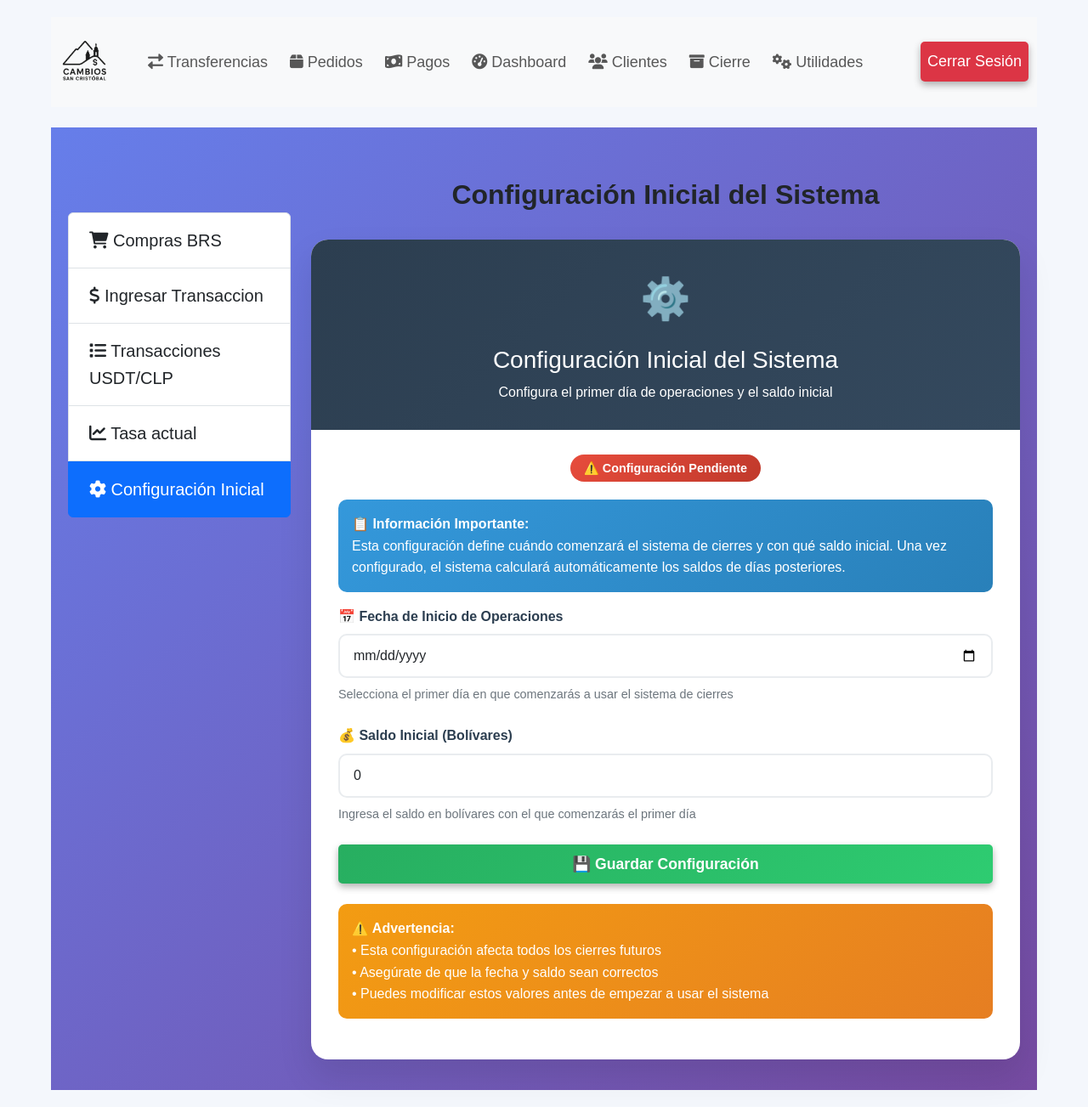
After one commit to sergius2002/webfinal, a Flask app: page /admin/configuracion-inicial in a window 1280 px wide. The commit adds this page. Shown: the whole page at 85% size. Run offline with Flask 3, Linux system fonts and the light colour scheme; the visitor is signed in with stand-in values (Sample User, id 1); data that the repository does not hold is empty; some libraries are stand-ins or nearby versions.

Commit message:
✨ Agregar sistema de configuración inicial para cierres
- Nueva funcionalidad para configurar fecha de inicio y saldo inicial
- Lógica inteligente para calcular saldo inicial del día
- Interfaz de administración para configuración del sistema
- Script SQL para crear tabla configuracion_sistema
- Indicadores visuales en página de cierre
- Compatibilidad hacia atrás con valor por defecto
- Corrección de errores de routing y templates

```diff
--- a/mi_app/mi_app/templates/admin/admin.html
+++ b/mi_app/mi_app/templates/admin/admin.html
@@ -26,6 +26,10 @@
       <a href="{{ url_for('admin.tasa_actual') }}" class="list-group-item list-group-item-action {% if request.endpoint == 'admin.tasa_actual' %}active{% endif %}">
         <i class="fas fa-chart-line"></i> Tasa actual
       </a>
+      <div class="dropdown-divider"></div>
+      <a href="{{ url_for('admin.configuracion_inicial') }}" class="list-group-item list-group-item-action {% if request.endpoint == 'admin.configuracion_inicial' %}active{% endif %}">
+        <i class="fas fa-cog"></i> Configuración Inicial
+      </a>
     </div>
   </div>
 
--- a/mi_app/mi_app/templates/admin/admin_base.html
+++ b/mi_app/mi_app/templates/admin/admin_base.html
@@ -27,6 +27,10 @@
         <a href="{{ url_for('admin.tasa_actual') }}" class="list-group-item list-group-item-action {% if request.endpoint == 'admin.tasa_actual' %}active{% endif %}">
           <i class="fas fa-chart-line"></i> Tasa actual
         </a>
+        <div class="dropdown-divider"></div>
+        <a href="{{ url_for('admin.configuracion_inicial') }}" class="list-group-item list-group-item-action {% if request.endpoint == 'admin.configuracion_inicial' %}active{% endif %}">
+          <i class="fas fa-cog"></i> Configuración Inicial
+        </a>
       </div>
     </div>
 
--- /dev/null
+++ b/mi_app/mi_app/templates/admin/configuracion_inicial.html
@@ -0,0 +1,363 @@
+{% extends "base.html" %}
+
+{% block title %}Configuración Inicial{% endblock %}
+
+{% block content %}
+<style>
+  .config-container {
+    background: linear-gradient(135deg, #667eea 0%, #764ba2 100%);
+    min-height: calc(100vh - 100px);
+    padding: 1rem 0;
+  }
+
+  .config-card {
+    background: white;
+    border-radius: 20px;
+    box-shadow: 0 20px 40px rgba(0,0,0,0.1);
+    overflow: hidden;
+    margin: 0 auto;
+  }
+
+  .config-header {
+    background: linear-gradient(135deg, #2c3e50 0%, #34495e 100%);
+    color: white;
+    padding: 2rem;
+    text-align: center;
+  }
+
+  .config-body {
+    padding: 2rem;
+  }
+
+  .form-group {
+    margin-bottom: 1.5rem;
+  }
+
+  .form-label {
+    font-weight: 600;
+    color: #2c3e50;
+    margin-bottom: 0.5rem;
+    display: block;
+  }
+
+  .form-control {
+    border: 2px solid #e9ecef;
+    border-radius: 10px;
+    padding: 0.75rem 1rem;
+    font-size: 1rem;
+    transition: all 0.3s ease;
+  }
+
+  .form-control:focus {
+    border-color: #3498db;
+    box-shadow: 0 0 0 3px rgba(52, 152, 219, 0.1);
+    outline: none;
+  }
+
+  .btn-config {
+    background: linear-gradient(135deg, #27ae60 0%, #2ecc71 100%);
+    border: none;
+    color: white;
+    padding: 0.75rem 2rem;
+    border-radius: 10px;
+    font-size: 1.1rem;
+    font-weight: 600;
+    transition: all 0.3s ease;
+    width: 100%;
+  }
+
+  .btn-config:hover {
+    transform: translateY(-2px);
+    box-shadow: 0 8px 25px rgba(39, 174, 96, 0.3);
+  }
+
+  .btn-config:disabled {
+    background: #6c757d;
+    cursor: not-allowed;
+    transform: none;
+  }
+
+  .alert-info {
+    background: linear-gradient(135deg, #3498db 0%, #2980b9 100%);
+    border: none;
+    color: white;
+    border-radius: 10px;
+    padding: 1rem;
+  }
+
+  .alert-success {
+    background: linear-gradient(135deg, #27ae60 0%, #2ecc71 100%);
+    border: none;
+    color: white;
+    border-radius: 10px;
+    padding: 1rem;
+  }
+
+  .alert-warning {
+    background: linear-gradient(135deg, #f39c12 0%, #e67e22 100%);
+    border: none;
+    color: white;
+    border-radius: 10px;
+    padding: 1rem;
+  }
+
+  .config-status {
+    text-align: center;
+    margin-bottom: 1.5rem;
+  }
+
+  .status-badge {
+    padding: 0.5rem 1rem;
+    border-radius: 20px;
+    font-weight: 600;
+    font-size: 0.9rem;
+  }
+
+  .status-configured {
+    background: linear-gradient(135deg, #27ae60 0%, #2ecc71 100%);
+    color: white;
+  }
+
+  .status-pending {
+    background: linear-gradient(135deg, #e74c3c 0%, #c0392b 100%);
+    color: white;
+  }
+
+  .help-text {
+    font-size: 0.9rem;
+    color: #6c757d;
+    margin-top: 0.5rem;
+  }
+
+  .icon-large {
+    font-size: 3rem;
+    margin-bottom: 1rem;
+  }
+</style>
+
+<div class="config-container">
+  <div class="container mt-4">
+    <div class="row">
+      <!-- Menú lateral -->
+      <div class="col-md-3">
+        <div class="list-group admin-menu">
+          <a href="{{ url_for('admin.tasa_compras') }}" class="list-group-item list-group-item-action">
+            <i class="fas fa-shopping-cart"></i> Compras BRS
+          </a>
+          <a href="{{ url_for('admin.ingresar_usdt') }}" class="list-group-item list-group-item-action">
+            <i class="fas fa-dollar-sign"></i> Ingresar Transaccion
+          </a>
+          <a href="{{ url_for('admin.resumen_compras_usdt') }}" class="list-group-item list-group-item-action">
+            <i class="fas fa-list"></i> Transacciones USDT/CLP
+          </a>
+          <a href="{{ url_for('admin.tasa_actual') }}" class="list-group-item list-group-item-action">
+            <i class="fas fa-chart-line"></i> Tasa actual
+          </a>
+          <div class="dropdown-divider"></div>
+          <a href="{{ url_for('admin.configuracion_inicial') }}" class="list-group-item list-group-item-action active">
+            <i class="fas fa-cog"></i> Configuración Inicial
+          </a>
+        </div>
+      </div>
+
+      <!-- Contenido principal -->
+      <div class="col-md-9">
+        <div class="content-header text-center mb-4">
+          <h1 class="text-azul-oscuro">Configuración Inicial del Sistema</h1>
+        </div>
+        <div class="content-body">
+        <div class="config-card">
+          <div class="config-header">
+            <div class="icon-large">⚙️</div>
+            <h3 class="mb-0">Configuración Inicial del Sistema</h3>
+            <p class="mb-0 mt-2">Configura el primer día de operaciones y el saldo inicial</p>
+          </div>
+
+          <div class="config-body">
+            <!-- Estado actual -->
+            <div class="config-status">
+              {% if config.configurado %}
+                <span class="status-badge status-configured">
+                  ✅ Sistema Configurado
+                </span>
+              {% else %}
+                <span class="status-badge status-pending">
+                  ⚠️ Configuración Pendiente
+                </span>
+              {% endif %}
+            </div>
+
+            <!-- Alertas informativas -->
+            {% if not config.configurado %}
+            <div class="alert alert-info">
+              <strong>📋 Información Importante:</strong><br>
+              Esta configuración define cuándo comenzará el sistema de cierres y con qué saldo inicial.
+              Una vez configurado, el sistema calculará automáticamente los saldos de días posteriores.
+            </div>
+            {% endif %}
+
+            {% if config.configurado %}
+            <div class="alert alert-success">
+              <strong>✅ Configuración Actual:</strong><br>
+              <strong>Fecha de inicio:</strong> {{ config.fecha_inicio }}<br>
+              <strong>Saldo inicial:</strong> {{ "{:,}".format(config.saldo_inicial).replace(",", ".") }}
+            </div>
+            {% endif %}
+
+            <!-- Formulario -->
+            <form id="form-configuracion">
+              <div class="form-group">
+                <label for="fecha-inicio" class="form-label">
+                  📅 Fecha de Inicio de Operaciones
+                </label>
+                <input type="date"
+                       id="fecha-inicio"
+                       class="form-control"
+                       value="{{ config.fecha_inicio }}"
+                       required>
+                <div class="help-text">
+                  Selecciona el primer día en que comenzarás a usar el sistema de cierres
+                </div>
+              </div>
+
+              <div class="form-group">
+                <label for="saldo-inicial" class="form-label">
+                  💰 Saldo Inicial (Bolívares)
+                </label>
+                <input type="number"
+                       id="saldo-inicial"
+                       class="form-control"
+                       value="{{ config.saldo_inicial }}"
+                       step="0.01"
+                       min="0"
+                       placeholder="Ejemplo: 500000"
+                       required>
+                <div class="help-text">
+                  Ingresa el saldo en bolívares con el que comenzarás el primer día
+                </div>
+              </div>
+
+              <div class="form-group">
+                <button type="submit" class="btn btn-config" id="btn-guardar">
+                  <span id="btn-text">
+                    {% if config.configurado %}
+                      🔄 Actualizar Configuración
+                    {% else %}
+                      💾 Guardar Configuración
+                    {% endif %}
+                  </span>
+                </button>
+              </div>
+            </form>
+
+            <!-- Mensaje de estado -->
+            <div id="mensaje-estado" style="display: none;"></div>
+
+            <!-- Información adicional -->
+            <div class="alert alert-warning mt-4">
+              <strong>⚠️ Advertencia:</strong><br>
+              • Esta configuración afecta todos los cierres futuros<br>
+              • Asegúrate de que la fecha y saldo sean correctos<br>
+              • Puedes modificar estos valores antes de empezar a usar el sistema
+            </div>
+          </div>
+                 </div>
+       </div>
+     </div>
+   </div>
+ </div>
+
+<script>
+document.addEventListener('DOMContentLoaded', function() {
+  const form = document.getElementById('form-configuracion');
+  const btnGuardar = document.getElementById('btn-guardar');
+  const btnText = document.getElementById('btn-text');
+  const mensajeEstado = document.getElementById('mensaje-estado');
+
+  form.addEventListener('submit', async function(e) {
+    e.preventDefault();
+
+    // Deshabilitar botón
+    btnGuardar.disabled = true;
+    btnText.innerHTML = '<i class="fas fa-spinner fa-spin"></i> Guardando...';
+
+    // Recopilar datos
+    const fechaInicio = document.getElementById('fecha-inicio').value;
+    const saldoInicial = document.getElementById('saldo-inicial').value;
+
+    // Validaciones básicas
+    if (!fechaInicio) {
+      mostrarMensaje('Por favor selecciona una fecha de inicio', 'error');
+      restaurarBoton();
+      return;
+    }
+
+    if (!saldoInicial || parseFloat(saldoInicial) < 0) {
+      mostrarMensaje('Por favor ingresa un saldo inicial válido', 'error');
+      restaurarBoton();
+      return;
+    }
+
+    try {
+      // Enviar datos
+      const response = await fetch('/admin/guardar-configuracion-inicial', {
+        method: 'POST',
+        headers: {
+          'Content-Type': 'application/json',
+        },
+        body: JSON.stringify({
+          fecha_inicio: fechaInicio,
+          saldo_inicial: parseFloat(saldoInicial)
+        })
+      });
+
+      const result = await response.json();
+
+      if (result.success) {
+        mostrarMensaje(result.message, 'success');
+        btnText.innerHTML = '✅ Configuración Guardada';
+
+        // Recargar página después de 2 segundos
+        setTimeout(() => {
+          window.location.reload();
+        }, 2000);
+      } else {
+        mostrarMensaje(result.message, 'error');
+        restaurarBoton();
+      }
+
+    } catch (error) {
+      mostrarMensaje('Error de conexión. Intenta nuevamente.', 'error');
+      restaurarBoton();
+    }
+  });
+
+  function mostrarMensaje(mensaje, tipo) {
+    mensajeEstado.style.display = 'block';
+    mensajeEstado.className = `alert alert-${tipo === 'success' ? 'success' : 'danger'} mt-3`;
+    mensajeEstado.innerHTML = `
+      <strong>${tipo === 'success' ? '✅' : '❌'}</strong> ${mensaje}
+    `;
+
+    // Ocultar después de 5 segundos si es error
+    if (tipo === 'error') {
+      setTimeout(() => {
+        mensajeEstado.style.display = 'none';
+      }, 5000);
+    }
+  }
+
+  function restaurarBoton() {
+    btnGuardar.disabled = false;
+    btnText.innerHTML = '{{ "🔄 Actualizar Configuración" if config.configurado else "💾 Guardar Configuración" }}';
+  }
+
+  // Formatear input de saldo
+  const saldoInput = document.getElementById('saldo-inicial');
+  saldoInput.addEventListener('input', function() {
+    // Permitir solo números y punto decimal
+    this.value = this.value.replace(/[^0-9.]/g, '');
+  });
+});
+</script>
+{% endblock %}
```
Also changed, not shown: mi_app/CREATE_CONFIGURACION_SISTEMA.sql (added, +44 -0 lines), mi_app/mi_app/blueprints/admin.py (+93 -1 lines), mi_app/mi_app/blueprints/cierre.py (+94 -34 lines), mi_app/mi_app/templates/cierre/index.html (+23 -6 lines).
